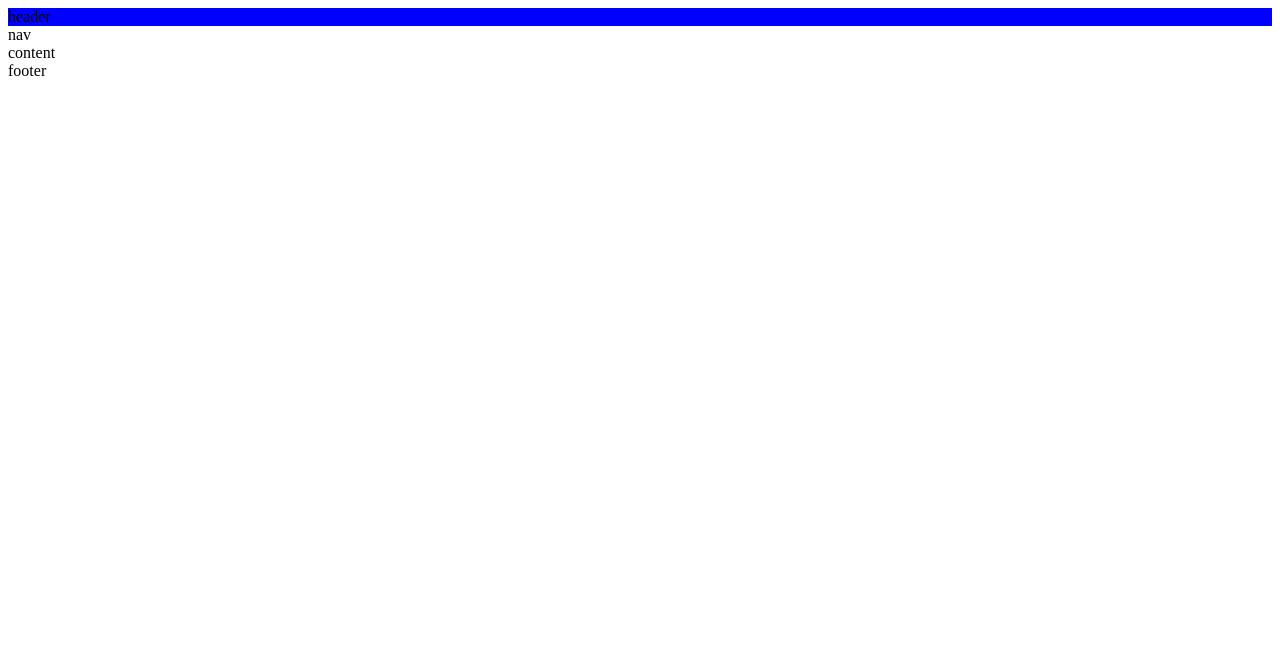
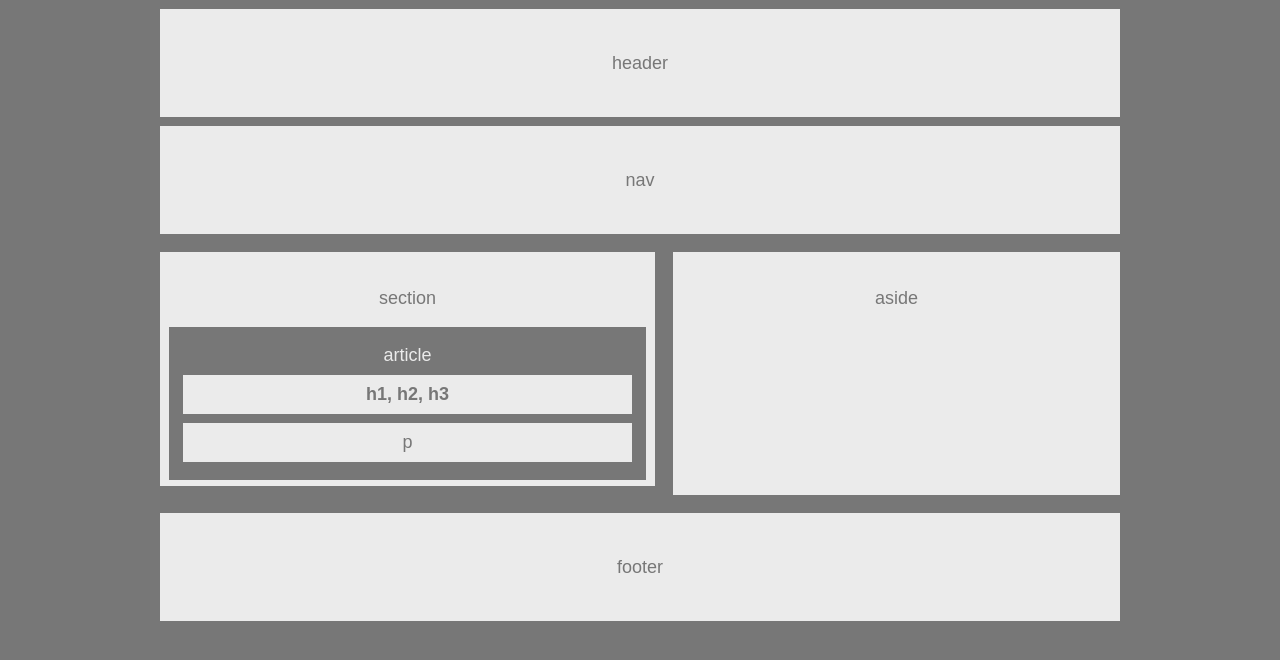
Before and after one commit to froglander/HW-Wirefram, a plain HTML site: page index.html in a window 1280 px wide. Drawn offline with Linux system fonts and the light colour scheme.

Commit message:
Working on divs

```diff
--- a/index.html
+++ b/index.html
@@ -1,13 +1,35 @@
-<DOCTYPE! html>
+<!DOCTYPE html>
 <html>
 	<head>
 		<title>Homework 1</title>
 		<link rel="stylesheet" href="style.css">
 	</head>
 	<body>
-		<div class="header">header</div>
-		<div class="navigation">nav</div>
-		<div class="main_content">content</div>
-		<div class="footer">footer</div>
+		<div class="header">
+			<p>header</p>
+		</div>
+		<div class="nav">
+			<p>nav</p>
+		</div>
+
+
+		<div class="section">
+			<p>section</p>
+
+
+			<div class="article">
+				<p>article</p>
+				<div><h1>h1, h2, h3</h1></div>
+				<div><p class="cell">p</p></div>
+			</div>
+		</div>
+
+		<div class="aside">
+			<p>aside</p>
+		</div>
+		<div class="clear"></div>
+		<div class="footer">
+			<p>footer</p>
+		</div>
 	</body>
 </html>
--- a/style.css
+++ b/style.css
@@ -1,3 +1,85 @@
+body {
+	background-color: #777;
+	font-family: 'Arial', 'Helvetica Neue', Helvetica, sans-serif;
+	font-size: 18px;
+	width: 960px;
+	margin: 0 auto 0 auto;
+	color: #777;
+}
 .header {
-	background-color: blue;
+	background-color: #ebebeb;
+	margin: .5em auto .5em auto;
+	height: 6em;
+	display: flex;
+	align-items: center;
+	justify-content: center;
+
 }
+.nav {
+	background-color: #ebebeb;
+	margin: .5em auto 1em auto;
+	height: 6em;
+	display: flex;
+	align-items: center;
+	justify-content: center;
+}
+.section {
+	background-color: #ebebeb;
+	float: left;
+	width: 495px;
+	margin-right: 1em;
+	padding-top: 1em;
+	padding-bottom: .em;
+	height: 12em;
+	text-align: center;
+	/*display: flex;*/
+	/*align-items: center;*/
+	/*justify-content: center;*/
+}
+.aside {
+	background-color: #ebebeb;
+	margin-left: 1em;
+	padding-top: 1em;
+	padding-bottom: .5em;
+	height: 12em;
+	display: flex;
+	/*align-items: center;*/
+	justify-content: center;
+}
+.footer {
+	background-color: #ebebeb;
+	margin: 1em auto 1em auto;
+	height: 6em;
+	display: flex;
+	align-items: center;
+	justify-content: center;
+}
+.article {
+	background-color: #777;
+	color: #ebebeb;
+	padding: .5em;
+	margin: .5em .5em 0 .5em;
+}
+.article p {
+	margin: .5em;
+}
+.clear {
+	clear: both;
+}
+h1 {
+	background-color: #ebebeb;
+	color: #777;
+	font-weight: bold;
+	font-size: 18px;
+	margin: .5em .3em .5em .3em;
+	padding: .5em;
+	justify-content: center;
+}
+p.cell {
+	background-color: #ebebeb;
+	color: #777;
+	margin: .5em .3em .5em .3em;
+	padding: .5em;
+	justify-content: center;
+
+}
--- /dev/null
+++ b/style2.css
@@ -0,0 +1,55 @@
+body {
+	background-color: #777;
+}
+.header {
+	background-color: #ebebeb;
+	width: 80%;
+	margin: 1em auto .5em auto;
+	height: 6em;
+	display: flex;
+	align-items: center;
+	justify-content: center;
+
+}
+.navigation {
+	background-color: lightgray;
+	width: 80%;
+	margin: .5em auto 1em auto;
+	height: 6em;
+	display: flex;
+	align-items: center;
+	justify-content: center;
+}
+.main_content {
+	width: 80%;
+	margin: 1em auto 1em auto;
+	height: 18em;
+	display: flex;
+	align-items: center;
+	justify-content: center;
+}
+.footer {
+	background-color: lightgray;
+	width: 80%;
+	margin: 1em auto 1em auto;
+	height: 6em;
+	display: flex;
+	align-items: center;
+	justify-content: center;
+}
+.section {
+	background-color: blue;
+	float: left;
+	width: 60%;
+	margin: 1em auto 1em auto;
+	height: 12em;
+}
+.aside {
+	background-color: red;
+	width: 40%;
+	margin: 1em auto 1em auto;
+	height: 12em;
+}
+div.header p  div.navigation p div.main_content p div.footer p{
+  margin: 0;
+}
```
